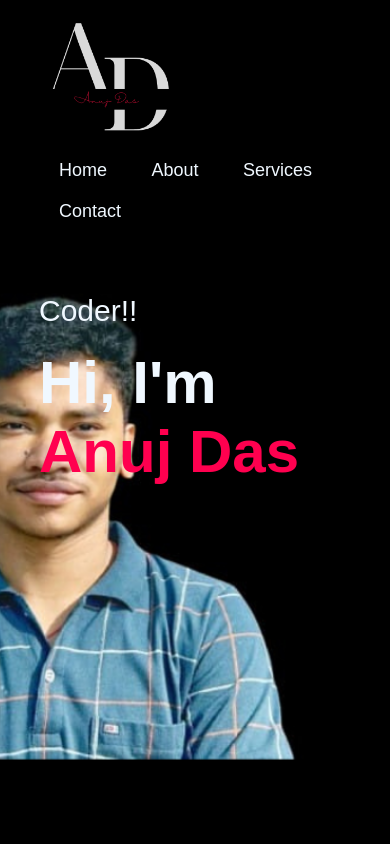
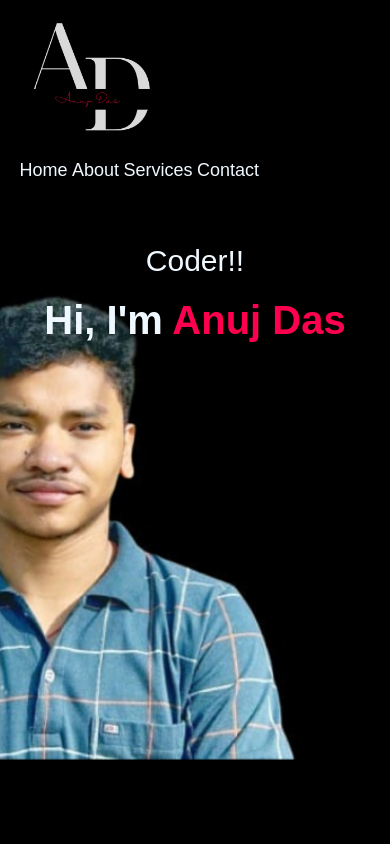
Before and after one commit to coder-lad7/anuj-portfolio, a plain HTML site: page index.html in a window 390 px wide. Shown: the top 844 px of the page. Drawn offline with Linux system fonts and the light colour scheme.

Commit message:
response = `feat: add new feature

```diff
--- a/index.html
+++ b/index.html
@@ -8,6 +8,7 @@
   <link rel="stylesheet" href="style.css">
   <script src="script.js"></script>
   <script src="https://kit.fontawesome.com/72c62180c2.js" crossorigin="anonymous"></script>
+  <meta name="viewport" content="width=device-width, initial-scale=1.0">
 </head>
 
 <body>
--- a/style.css
+++ b/style.css
@@ -313,3 +313,47 @@
   #contact form button:hover {
     background: #e60045;
   }
+  /* Base styles for desktop */
+.container {
+    padding: 10px 10%;
+  }
+
+  .row {
+    display: flex;
+    justify-content: space-between;
+    flex-wrap: wrap;
+  }
+
+  /* Responsive adjustments for screens smaller than 768px */
+  @media screen and (max-width: 768px) {
+    .container {
+      padding: 10px 5%;
+    }
+
+    nav ul {
+      flex-direction: column;
+      align-items: center;
+    }
+
+    nav ul li {
+      margin: 10px 0;
+    }
+
+    .header-text {
+      margin-top: 15%;
+      text-align: center;
+    }
+
+    .header-text h1 {
+      font-size: 40px;
+    }
+
+    .row {
+      flex-direction: column;
+      align-items: center;
+    }
+
+    .about-col-1, .about-col-2, .contact-left, .contact-right {
+      flex-basis: 100%;
+    }
+  }
```
